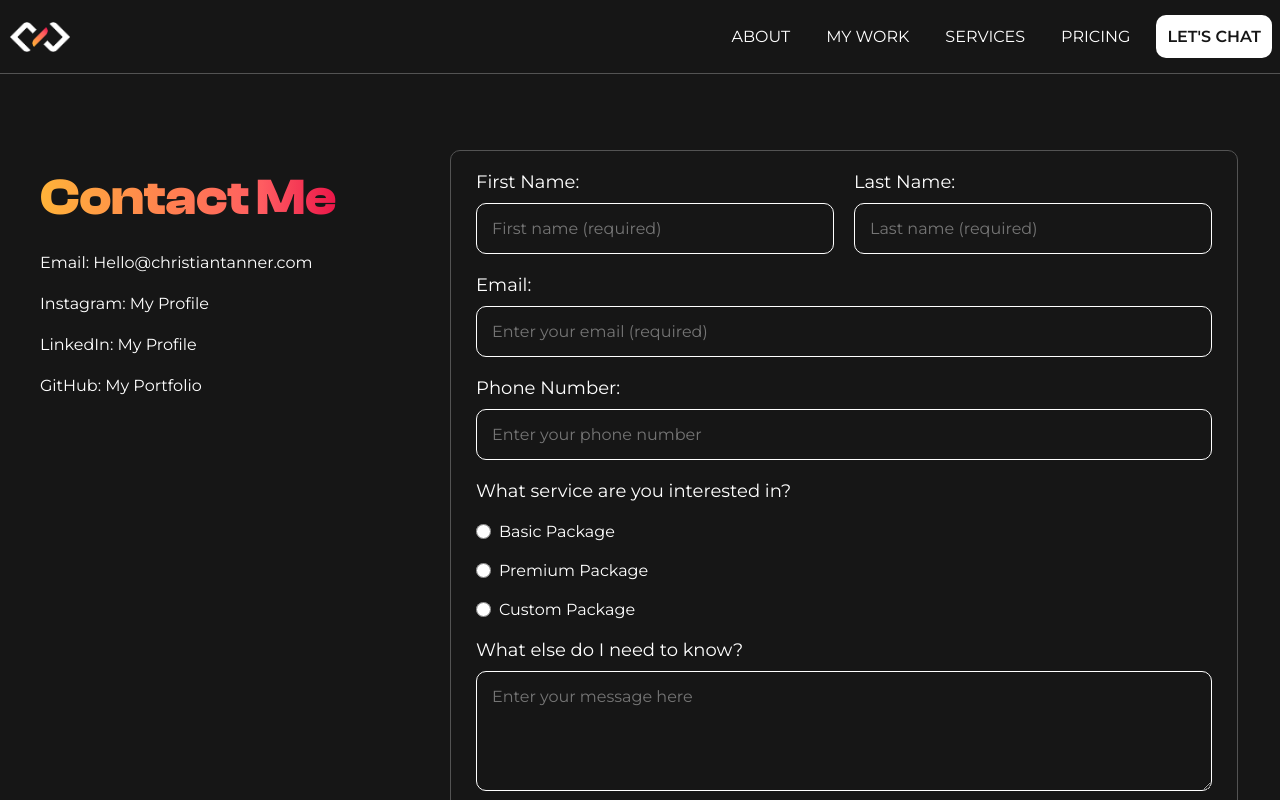
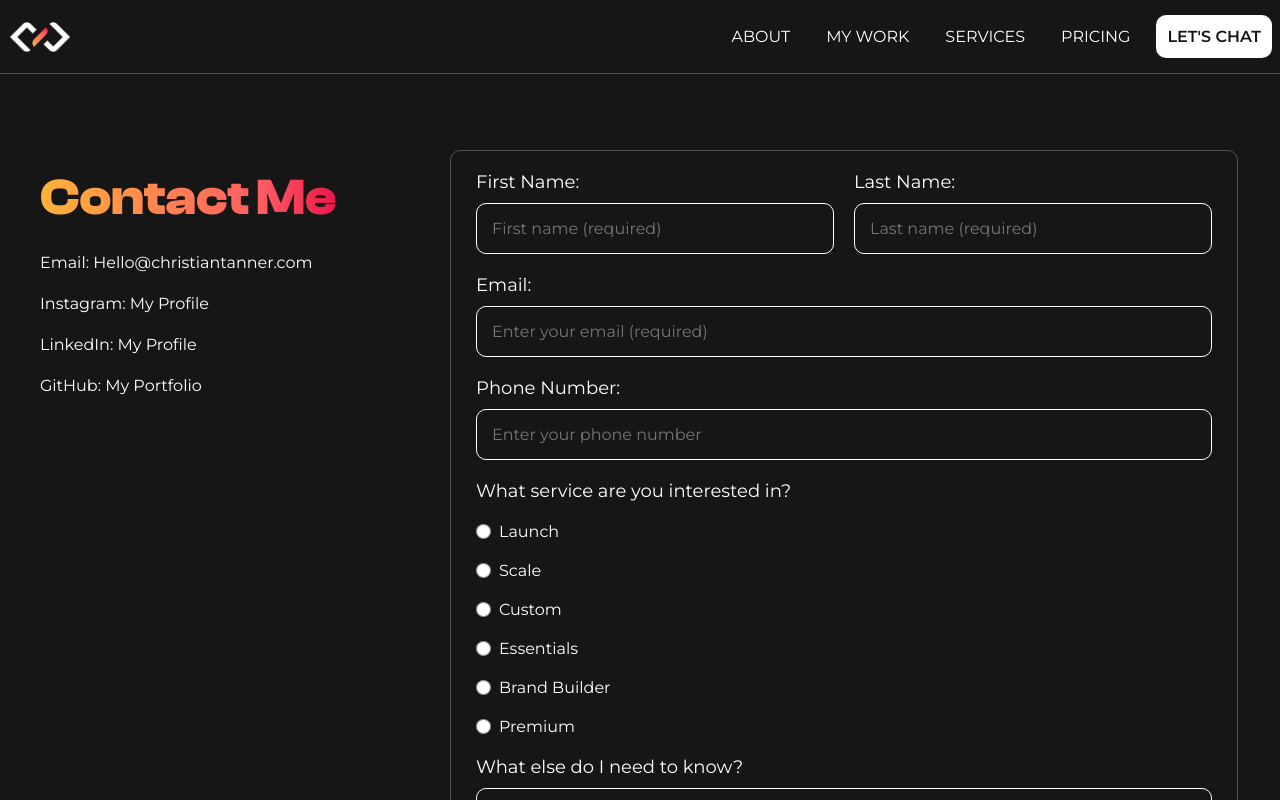
Before and after one commit to ChristianCurtis06/christiantannerWebApp, a React (Vite) app: page /contact in a window 1280 px wide. Shown: the top 800 px of the page. Built offline with nearby package versions, Linux system fonts and the light colour scheme.

Commit message:
Added ServicesContext.tsx and updating pricing tiers

```diff
--- a/src/App.tsx
+++ b/src/App.tsx
@@ -2,11 +2,54 @@ import HomePage from "./components/HomePage";
 import ContactForm from "./components/Contact";
 import { Routes, Route } from "react-router-dom";
 import InteractionContext from "./context/InteractionContext";
+import ServicesContext from "./context/ServicesContext";
 import { useState, useEffect } from "react";
 import "../style.css";
 
 const App: React.FC = () => {
   const [interaction, setInteraction] = useState({ isScrolled: false, scrollStatus: 0, isHovering: false, mouseY: 0, mouseX: 0, hoveredElement: "" });
+  const [services, setServices] = useState({
+    webDevelopmentTiers: [
+      {
+        title: 'Launch',
+        price: '$ 2,500',
+        features: ['Single Page Site ', 'Basic Styling', 'SEO Optimization', '2 Revisions'],
+        ctaText: 'Get Started'
+      },
+      {
+        title: 'Scale',
+        price: '$ 7,500',
+        features: ['Multi-page Site', 'Custom Styling', 'SEO Optimization', '3 Revisions', 'Ongoing Support'],
+        ctaText: 'Get Started'
+      },
+      {
+        title: 'Custom',
+        price: '$ ~',
+        features: ['Custom Design & Functionality', 'Complete Branding Package ($2,500 value)', 'Personalized Workflows'],
+        ctaText: 'Let\'s Talk'
+      }
+    ],
+    graphicDesignTiers: [
+      {
+        title: 'Essentials',
+        price: '$ 1,000',
+        features: ['2 Initial Concepts', '1 Social Media Profile Graphic', 'Business Card Design', '2 Revisions'],
+        ctaText: 'Get Started'
+      },
+      {
+        title: 'Brand Builder',
+        price: '$ 2,500',
+        features: ['3 Initial Concepts', '3 Social Media Profile Graphics', 'Email Signature Graphic', '3 Revisions'],
+        ctaText: 'Get Started'
+      },
+      {
+        title: 'Premium',
+        price: '$ 5,000',
+        features: ['4 Initial Concepts', 'Full Social Media Kit', 'Marketing Assets', 'Branding Guide', 'Unlimited Revisions'],
+        ctaText: 'Let\'s Talk'
+      }
+    ]
+  });
 
   useEffect(() => {
     const scrollY = window.scrollY;
@@ -33,10 +76,12 @@ const App: React.FC = () => {
 
   return (
     <InteractionContext.Provider value={{ interaction, setInteraction }}>
-      <Routes>
-        <Route path="/" element={<HomePage />} />
-        <Route path="/contact" element={<ContactForm />} />
-      </Routes>
+      <ServicesContext.Provider value={{ services, setServices }}>
+        <Routes>
+          <Route path="/" element={<HomePage />} />
+          <Route path="/contact" element={<ContactForm />} />
+        </Routes>
+      </ServicesContext.Provider>
     </InteractionContext.Provider>
   );
 };
--- /dev/null
+++ b/src/components/Booking.tsx
@@ -0,0 +1,15 @@
+import React from 'react';
+
+const Booking: React.FC = () => {
+    return (
+        <section id="booking">
+            <h2 className="section-header"></h2>
+
+            <h3 className="booking-header">Ready to Start Your Project?</h3>
+            <p>Let's talk</p>
+            <button>Let's Talk</button>
+        </section>
+    );
+};
+
+export default Booking;
--- a/src/components/Contact.tsx
+++ b/src/components/Contact.tsx
@@ -1,5 +1,6 @@
-import { useState } from "react";
+import { useState, useContext } from "react";
 import PageLayout from "./PageLayout";
+import ServicesContext from "../context/ServicesContext";
 
 interface ContactFormProps {
     firstName: string;
@@ -11,6 +12,9 @@ interface ContactFormProps {
 }
 
 const ContactForm: React.FC = () => {
+    const { services } = useContext(ServicesContext);
+    const { webDevelopmentTiers, graphicDesignTiers } = services;
+
     const [contactForm, setContactForm] = useState<ContactFormProps>({
         firstName: "",
         lastName: "",
@@ -104,39 +108,18 @@ const ContactForm: React.FC = () => {
                                 <br />
                                 <label htmlFor="service">What service are you interested in?</label>
                                 <div className="radio-group">
-                                  <label className="radio-label">
+                                {[...webDevelopmentTiers, ...graphicDesignTiers].map((tier) => (
+                                    <label className="radio-label" key={tier.title}>
                                         <input
                                         type="radio"
-                                      id="basic"
                                         name="service"
-                                      value="Basic Package"
-                                      checked={contactForm.service === "Basic Package"}
+                                        value={tier.title}
+                                        checked={contactForm.service === tier.title}
                                         onChange={handleChange}
                                         />
-                                    Basic Package
+                                        {tier.title}
                                     </label>
-                                  <label className="radio-label">
-                                    <input
-                                      type="radio"
-                                      id="premium"
-                                      name="service"
-                                      value="Premium Package"
-                                      checked={contactForm.service === "Premium Package"}
-                                      onChange={handleChange}
-                                    />
-                                    Premium Package
-                                  </label>
-                                  <label className="radio-label">
-                                    <input
-                                      type="radio"
-                                      id="custom"
-                                      name="service"
-                                      value="Custom Package"
-                                      checked={contactForm.service === "Custom Package"}
-                                      onChange={handleChange}
-                                    />
-                                    Custom Package
-                                  </label>
+                                ))}
                                 </div>
                                 <label htmlFor="message">What else do I need to know?</label>
                                 <textarea id="message" name="message" value={contactForm.message} rows={4} cols={50} placeholder="Enter your message here" onChange={handleChange} />
--- a/src/components/HomePage.tsx
+++ b/src/components/HomePage.tsx
@@ -7,6 +7,7 @@ import About from "./About";
 import Projects from "./Projects";
 import Services from "./Services"
 import Pricing from "./Pricing";
+import Booking from "./Booking";
 
 const HomePage: React.FC = () => {
     return (
@@ -19,6 +20,7 @@ const HomePage: React.FC = () => {
                 <Projects />
                 <Services />
                 <Pricing />
+                <Booking />
             </main>
         </PageLayout>
     );
--- a/src/components/Pricing.tsx
+++ b/src/components/Pricing.tsx
@@ -1,55 +1,10 @@
-import React from "react";
-
-type PricingTier = {
-  title: string;
-  price: string;
-  features: string[];
-  ctaText: string;
-};
-
-const graphicDesignTiers: PricingTier[] = [
-    {
-        title: 'Essentials',
-        price: '$ 1,000',
-        features: ['2 Initial Concepts', '1 Social Media Profile Graphic', 'Business Card Design', '2 Revisions'],
-        ctaText: 'Get Started'
-    },
-    {
-        title: 'Brand Builder',
-        price: '$ 2,500',
-        features: ['3 Initial Concepts', '3 Social Media Profile Graphics', 'Email Signature Graphic', '3 Revisions'],
-        ctaText: 'Get Started'
-    },
-    {
-        title: 'Premium',
-        price: '$ 5,000',
-        features: ['4 Initial Concepts', 'Full Social Media Kit', 'Marketing Assets', 'Branding Guide', 'Unlimited Revisions'],
-        ctaText: 'Let\'s Talk'
-    }
-];
-
-const webDevelopmentTiers: PricingTier[] = [
-    {
-        title: 'Launch',
-        price: '$ 2,500',
-        features: ['Single Page Site', 'Basic Styling', 'SEO Optimization', '2 Revisions'],
-        ctaText: 'Get Started'
-    },
-    {
-        title: 'Scale',
-        price: '$ 7,500',
-        features: ['Multi-page Site', 'Custom Styling', 'Branding Package', 'SEO Optimization', '3 Revisions', 'Ongoing Support'],
-        ctaText: 'Get Started'
-    },
-    {
-        title: 'Custom',
-        price: '$ ~',
-        features: ['Custom Design & Functionality', 'Complete Branding Package', 'Personalized Workflows'],
-        ctaText: 'Let\'s Talk'
-    }
-];
+import React, { useContext } from "react";
+import ServicesContext from "../context/ServicesContext";
 
 const Pricing: React.FC = () => {
+
+    const { services } = useContext(ServicesContext);
+    const { webDevelopmentTiers, graphicDesignTiers } = services;
     return (
         <section id="pricing">
             <h2 className="section-header">Pricing Packages</h2>
--- /dev/null
+++ b/src/context/ServicesContext.tsx
@@ -0,0 +1,28 @@
+import React from 'react';
+
+type PricingTier = {
+  title: string;
+  price: string;
+  features: string[];
+  ctaText: string;
+};
+
+interface ServicesState {
+  webDevelopmentTiers: PricingTier[];
+  graphicDesignTiers: PricingTier[];
+}
+
+interface ServicesContextType {
+  services: ServicesState;
+  setServices: React.Dispatch<React.SetStateAction<ServicesState>>;
+}
+
+const ServicesContext = React.createContext<ServicesContextType>({
+  services: {
+    webDevelopmentTiers: [],
+    graphicDesignTiers: [],
+  },
+  setServices: () => {},
+});
+
+export default ServicesContext;
--- a/style.css
+++ b/style.css
@@ -640,13 +640,15 @@ section {
 /* 'Pricing' section styling */
 #pricing {
     background-color: rgb(22, 22, 22, 1);
+    border-bottom: 1px solid rgb(83, 83, 83);
 }
 
 #pricing .pricing-category {
+    text-align: center;
     color: rgb(255, 255, 255, 1);
     font-size: 3vw;
     font-weight: 600;
-    margin: 20px 0 15px 0;
+    margin: 30px 0 20px 0;
 }
 
 .pricing-grid {
@@ -668,7 +670,7 @@ section {
 }
 
 .card-title {
-    color: rgba(255, 255, 255, 1);
+    color: rgb(255, 255, 255);
     font-size: 3vw;
     font-weight: 600;
     margin-bottom: 10px;
@@ -719,6 +721,50 @@ section {
 }
 
 .cta-button:hover {
+    background-color: rgb(22, 22, 22, 1);
+    color: rgba(255, 255, 255, 1);
+}
+
+/* 'Booking' section styling */
+#booking {
+    background-color: rgba(22, 22, 22, 1);
+    padding: 60px 40px;
+    display: flex;
+    flex-direction: column;
+    justify-content: center;
+}
+
+#booking .booking-header {
+    color: rgba(255, 255, 255, 1);
+    text-align: center;
+    font-size: 3vw;
+    font-weight: 600;
+    margin-bottom: 20px;
+}
+
+#booking p {
+    color: rgba(255, 255, 255, 1);
+    text-align: center;
+    font-size: 16px;
+    margin-bottom: 30px;
+}
+
+#booking button {
+    padding: 15px;
+    background-color: rgba(255, 255, 255, 1);
+    color: rgb(22, 22, 22, 1);
+    font-family: 'Montserrat', 'Clash Display', sans-serif;
+    font-size: 16px;
+    font-weight: 600;
+    border: 1px solid rgba(255, 255, 255, 1);
+    border-radius: 10px;
+    margin: 0 auto;
+    text-transform: uppercase;
+    cursor: pointer;
+    transition: background-color 0.5s cubic-bezier(0.77, 0, 0.175, 1), color 0.5s cubic-bezier(0.77, 0, 0.175, 1);
+}
+
+#booking button:hover {
     background-color: rgb(22, 22, 22, 1);
     color: rgba(255, 255, 255, 1);
 }
@@ -878,7 +924,7 @@ section {
 
 #contact .radio-label input[type="radio"] {
     margin: 0 8px 0 0;
-    accent-color: rgb(255,103,93);
+    accent-color: rgb(255, 179, 57);
     width: 15px;
     height: 15px;
     cursor: pointer;
```
Lines whose indentation alone changed are shown as unchanged.
